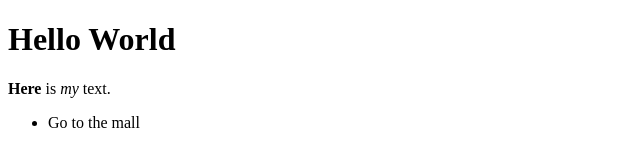
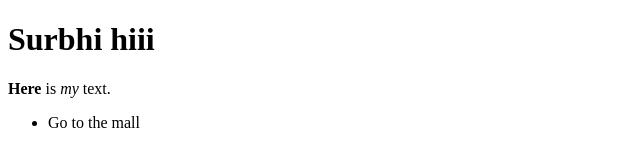
Before and after one commit to SurbhiAbrol/htmldemo, a plain HTML site: page index3.html in a window 1280 px wide. Shown: the whole page, without its empty margins (0-640 px from the left). Drawn offline with Linux system fonts and the light colour scheme.

Commit message:
name changed

```diff
--- a/index3.html
+++ b/index3.html
@@ -7,7 +7,7 @@
     </head>
 
     <body>
-        <h1>Hello World</h1>
+        <h1>Surbhi hiii</h1>
 
  <p><strong>Here</strong> is <em>my</em> text.</p>
  <ul>
```
